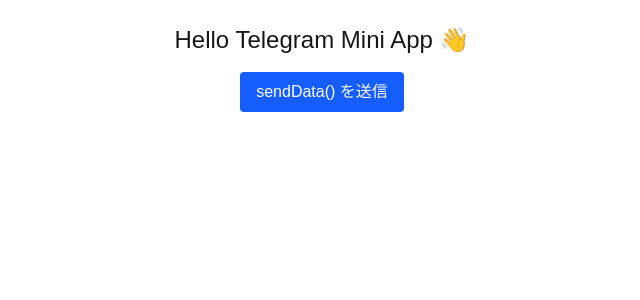
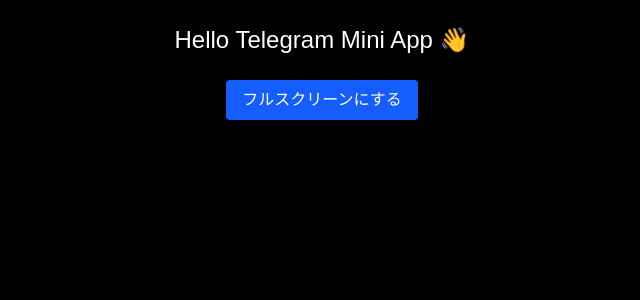
Before and after one commit to KonPay08/telegram-mini-app, a Next.js app: page / in a window 1280 px wide. Shown: the top 300 px of the page, without its empty margins (318-958 px from the left). Built offline with nearby package versions, Linux system fonts and the light colour scheme.

Commit message:
update: フルスクリーンモード追加

```diff
--- a/src/app/page.tsx
+++ b/src/app/page.tsx
@@ -1,36 +1,39 @@
+/* eslint-disable @typescript-eslint/no-explicit-any */
 'use client'
 
-import { useEffect, useState } from 'react'
+import { useEffect } from 'react'
 
 export default function Home() {
-  const [userName, setUserName] = useState<string | null>(null)
-
   useEffect(() => {
     const tg = window.Telegram?.WebApp
     if (!tg) return
 
     tg.ready()
     tg.expand()
-
-    const user = tg.initDataUnsafe?.user
-    if (user) {
-      setUserName(`${user.first_name} ${user.last_name ?? ''}`.trim())
-    }
   }, [])
 
-  const handleSend = () => {
-    window.Telegram.WebApp.sendData('Hello from Next.js Mini App!')
+  const handleFullscreen = () => {
+    const el = document.documentElement
+    if (el.requestFullscreen) {
+      el.requestFullscreen()
+    } else if ((el as any).webkitRequestFullscreen) {
+      (el as any).webkitRequestFullscreen()
+    } else if ((el as any).mozRequestFullScreen) {
+      (el as any).mozRequestFullScreen()
+    } else if ((el as any).msRequestFullscreen) {
+      (el as any).msRequestFullscreen()
+    }
   }
 
   return (
-    <main className="p-6 text-center">
-      <h1 className="text-2xl mb-4">Hello Telegram Mini App 👋</h1>
-      {userName && <p className="mb-4">Welcome, {userName}!</p>}
+    <main className="min-h-screen bg-black text-white p-6 text-center">
+      <h1 className="text-2xl mb-6">Hello Telegram Mini App 👋</h1>
+
       <button
-        onClick={handleSend}
-        className="bg-blue-600 text-white py-2 px-4 rounded"
+        onClick={handleFullscreen}
+        className="bg-blue-600 text-white py-2 px-4 rounded mb-4"
       >
-        sendData() を送信
+        フルスクリーンにする
       </button>
     </main>
   )
```
